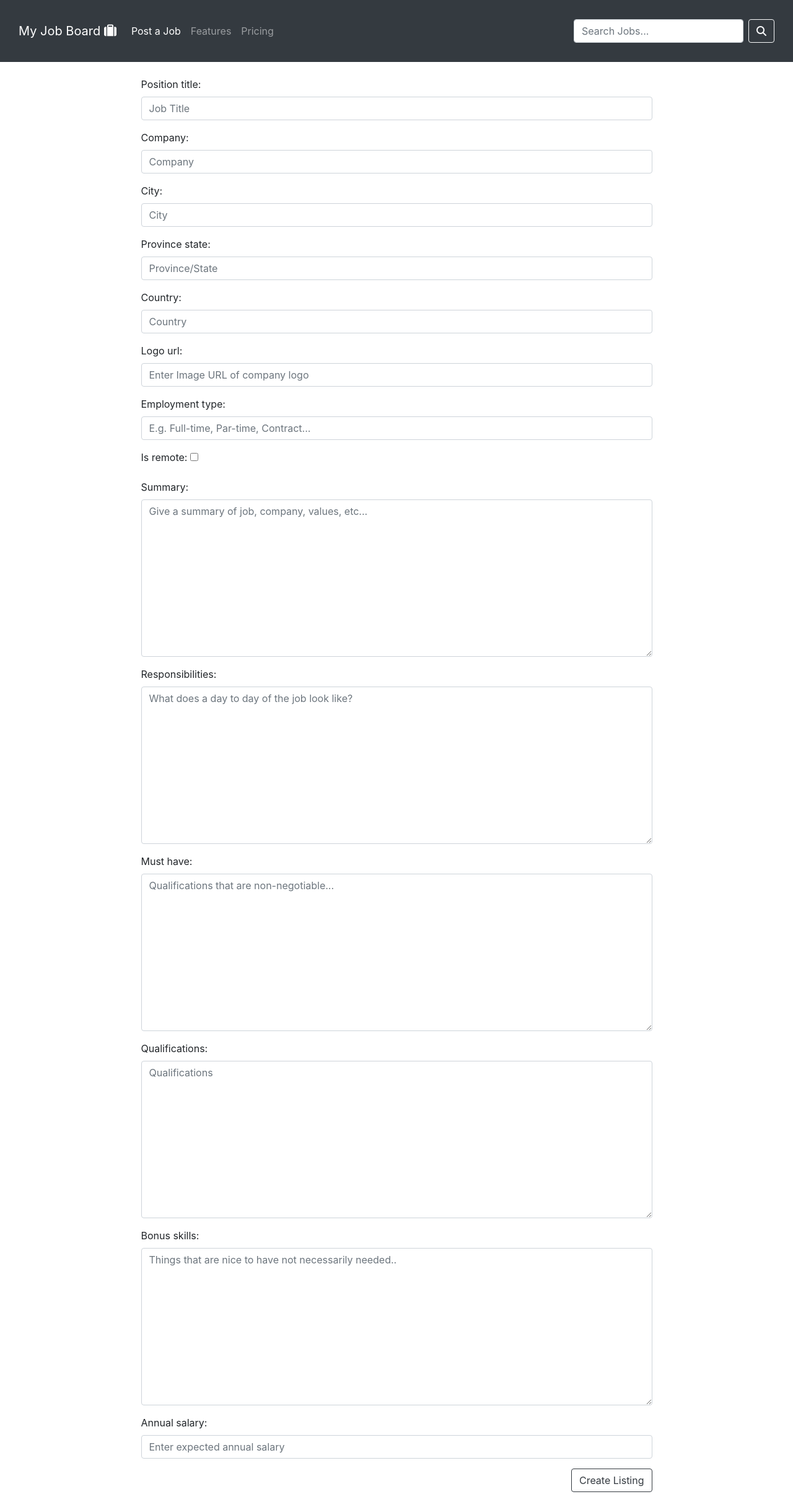
After one commit to shallondev/myjobboard, a Django app: page /create_job_listing in a window 1280 px wide. The commit adds this page. Shown: the whole page at 62% size. Run offline with Django 4.2, Linux system fonts and the light colour scheme; a user stored in the database is signed in; some libraries are stand-ins or nearby versions.

Commit message:
added forms

```diff
--- /dev/null
+++ b/myjobboard/jobportal/forms.py
@@ -0,0 +1,36 @@
+from django.forms import ModelForm
+from django import forms
+
+from .models import JobListing
+
+
+class CreateListingForm(ModelForm):
+    class Meta:
+        model = JobListing
+        fields = [
+            'position_title', 'company', 'city', 'province_state', 'country', 'logo_url', 'employment_type', 'is_remote',
+            'summary', 'responsibilities', 'must_have', 'qualifications', 'bonus_skills', 'annual_salary',
+            ]
+        widgets = {
+            'position_title': forms.TextInput(attrs={'class': 'form-control', 'placeholder': 'Job Title'}),
+            'company': forms.TextInput(attrs={'class': 'form-control', 'placeholder': 'Company'}),
+            'city': forms.TextInput(attrs={'class': 'form-control', 'placeholder': 'City'}),
+            'province_state': forms.TextInput(attrs={'class': 'form-control', 'placeholder': 'Province/State'}),
+            'country': forms.TextInput(attrs={'class': 'form-control', 'placeholder': 'Country'}),
+            'logo_url': forms.URLInput(attrs={'class': 'form-control', 'placeholder': 'Enter Image URL of company logo'}),
+            'employment_type': forms.TextInput(attrs={'class': 'form-control', 'placeholder': 'E.g. Full-time, Par-time, Contract...'}),
+            'summary': forms.Textarea(attrs={'class': 'form-control', 'placeholder': 'Give a summary of job, company, values, etc...'}),
+            'responsibilities': forms.Textarea(attrs={'class': 'form-control', 'placeholder': 'What does a day to day of the job look like?'}),
+            'must_have': forms.Textarea(attrs={'class': 'form-control', 'placeholder': 'Qualifications that are non-negotiable...'}),
+            'qualifications': forms.Textarea(attrs={'class': 'form-control', 'placeholder': 'Qualifications'}),
+            'bonus_skills': forms.Textarea(attrs={'class': 'form-control', 'placeholder': 'Things that are nice to have not necessarily needed..'}),
+            'annual_salary': forms.NumberInput(attrs={'class': 'form-control', 'placeholder': 'Enter expected annual salary'}),
+        }
+        required = {
+            'position_title': True,
+            'company': True,
+            'country': True,
+            'image_url': False,
+            'summary' : True,
+            'is_remote' : True,
+        }
--- a/myjobboard/jobportal/models.py
+++ b/myjobboard/jobportal/models.py
@@ -8,17 +8,32 @@ class User(AbstractUser):
 
 
 class JobListing(models.Model):
+    """
+    Holds job postings
+    """
     position_title = models.CharField(max_length=64, unique=False)
     company = models.CharField(max_length=100, unique=False)
     city = models.CharField(max_length=64, unique=False, blank=True, null=True)
     province_state = models.CharField(max_length=64, unique=False, blank=True, null=True)
     country = models.CharField(max_length=64, unique=False, blank=True, null=True)
-    description = models.TextField()
+
+    # Information regarding post
+    summary = models.TextField()
+    responsibilities = models.TextField(null=True, blank=True)
+    must_have = models.TextField(blank=True, null=True)
+    qualifications = models.TextField(blank=True, null=True)
+    bonus_skills = models.TextField(null=True, blank=True)
+    employment_type = models.CharField(max_length=100, unique=False)
     posted_by = models.ForeignKey(User, on_delete=models.CASCADE, related_name='job_listings')
+    annual_salary = models.DecimalField(max_digits=15, decimal_places=2, validators=[MinValueValidator(1), MaxValueValidator(1000000)], null=True, blank=True)
+    is_remote = models.BooleanField(default=False)
     is_active = models.BooleanField(default=True)
     logo_url = models.URLField(blank=True, null=True)
     posted_date = models.DateTimeField(auto_now_add=True)
     updated_date = models.DateTimeField(auto_now=True)
+
+    def __str__(self):
+        return f"{self.position_title} at {self.company}"
 
 
 class Application(models.Model):
@@ -31,4 +46,6 @@ class Application(models.Model):
     middle_name = models.CharField(max_length=64, unique=False)
     last_name = models.CharField(max_length=64, unique=False)
     email = models.EmailField(unique=False)
-    annual_salary = models.DecimalField(max_digits=15, decimal_places=2, validators=[MinValueValidator(1), MaxValueValidator(1000000)])
+
+    def __str__(self):
+        return f"Application for {self.job_listing.position_title} by {self.applicant.username}"
--- a/myjobboard/jobportal/static/jobportal/styles.css
+++ b/myjobboard/jobportal/static/jobportal/styles.css
@@ -0,0 +1,11 @@
+
+/* Layout */
+
+.navbar {
+    padding: 30px;
+}
+
+img {
+    width: 100px;
+    height: 100px;
+}
--- /dev/null
+++ b/myjobboard/jobportal/templates/jobportal/create_job_listing.html
@@ -0,0 +1,23 @@
+{% extends "jobportal/layout.html" %}
+{% load static %}
+
+{% block body %}
+
+    <!-- Forn -->
+    {% if request.user.is_authenticated %}
+        <div class="container mt-4">
+            <div class="row">
+                <div class="col-sm-9 col-md-9 col-lg-9 col-xl-9 mx-auto">
+                    <form method="post" action="#" class="needs-validation" novalidate>
+                        {% csrf_token %}
+                        {{ job_form.as_p }}
+                        <button type="submit" class="btn btn-outline-dark mb-3 float-right">Create Listing</button>
+                    </form>
+                </div>
+            </div>
+        </div>
+    {% else %}
+        <p>Not Signed In!</p>
+    {% endif %}
+
+{% endblock %}
--- a/myjobboard/jobportal/templates/jobportal/layout.html
+++ b/myjobboard/jobportal/templates/jobportal/layout.html
@@ -9,17 +9,50 @@
 
     <title>{% block title %}My Job Board{% endblock %}</title>
 
+    <!-- Boostrap Jquery -->
+    <script src="https://code.jquery.com/jquery-3.2.1.slim.min.js" integrity="sha384-KJ3o2DKtIkvYIK3UENzmM7KCkRr/rE9/Qpg6aAZGJwFDMVNA/GpGFF93hXpG5KkN" crossorigin="anonymous"></script>
+    <script src="https://cdn.jsdelivr.net/npm/popper.js@1.12.9/dist/umd/popper.min.js" integrity="sha384-ApNbgh9B+Y1QKtv3Rn7W3mgPxhU9K/ScQsAP7hUibX39j7fakFPskvXusvfa0b4Q" crossorigin="anonymous"></script>
+    <script src="https://cdn.jsdelivr.net/npm/bootstrap@4.0.0/dist/js/bootstrap.min.js" integrity="sha384-JZR6Spejh4U02d8jOt6vLEHfe/JQGiRRSQQxSfFWpi1MquVdAyjUar5+76PVCmYl" crossorigin="anonymous"></script>
+
     <!-- Bootstrap CSS -->
     <link rel="stylesheet" href="https://stackpath.bootstrapcdn.com/bootstrap/4.4.1/css/bootstrap.min.css" integrity="sha384-Vkoo8x4CGsO3+Hhxv8T/Q5PaXtkKtu6ug5TOeNV6gBiFeWPGFN9MuhOf23Q9Ifjh" crossorigin="anonymous">
 
     <!-- CSS -->
     <link href="{% static 'jobportal/styles.css' %}" rel="stylesheet">
 
+    <!-- Font Awesome -->
+    <script src="https://kit.fontawesome.com/e308f5f709.js" crossorigin="anonymous"></script>
+
     <!-- Load Script -->
     {% block script %}
     {% endblock %}
 </head>
 <body>
+
+    <!-- Side Bar -->
+    <nav class="navbar navbar-expand-lg navbar-dark bg-dark justify-content-between">
+        <a class="navbar-brand" href="{% url 'index' %}">My Job Board <i class="fa fa-suitcase" aria-hidden="true"></i></a>
+        <button class="navbar-toggler" type="button" data-toggle="collapse" data-target="#navbarNavDropdown" aria-controls="navbarNavDropdown" aria-expanded="false" aria-label="Toggle navigation">
+          <span class="navbar-toggler-icon"></span>
+        </button>
+        <div class="collapse navbar-collapse" id="navbarNavDropdown">
+          <ul class="navbar-nav">
+            <li class="nav-item active">
+              <a class="nav-link" href="{% url 'create_job_listing' %}">Post a Job <span class="sr-only">(current)</span></a>
+            </li>
+            <li class="nav-item">
+              <a class="nav-link" href="#">Features</a>
+            </li>
+            <li class="nav-item">
+              <a class="nav-link" href="#">Pricing</a>
+            </li>
+          </ul>
+        </div>
+        <form class="form-inline d-none d-lg-flex">
+            <input class="form-control mr-sm-2" type="search" placeholder="Search Jobs..." aria-label="Search">
+            <button class="btn btn-outline-light my-2 my-sm-0" type="submit"><i class="fas fa-search"></i></button>
+        </form>
+    </nav>
 
     <!-- Load Body -->
     <div class="body">
--- a/myjobboard/jobportal/urls.py
+++ b/myjobboard/jobportal/urls.py
@@ -4,4 +4,6 @@ from . import views
 
 urlpatterns = [
     path("", views.index, name="index"),
+    path("jobs/<str:listing>", views.view_listing, name="view_listing"),
+    path("create_job_listing", views.create_job_listing, name="create_job_listing"),
 ]
--- a/myjobboard/jobportal/views.py
+++ b/myjobboard/jobportal/views.py
@@ -1,6 +1,47 @@
+from django.http import HttpResponseRedirect
 from django.shortcuts import render
+from django.urls import reverse
+from django.contrib.auth.decorators import login_required
+
+from .models import JobListing
+from .forms import CreateListingForm
+
+
+@login_required
+def create_job_listing(request):
+    if request.method == "POST":
+
+        job_form = CreateListingForm(request.POST)
+
+        if job_form.is_valid():
+            job_listing = job_form.save(commit=False)
+            job_listing.posted_by = request.user
+            job_listing.save()
+
+            return HttpResponseRedirect(reverse("index"))
+
+    job_form = CreateListingForm()
+
+    return render(request, "jobportal/create_job_listing.html", {
+        'job_form' : job_form,
+    })
+
+
+def view_listing(request, listing):
+
+    # Get job listing
+    job_listing = JobListing.objects.get(id=listing)
+
+    return render(request, "jobportal/view_listing.html", {
+        'listing' : job_listing
+    })
 
 
 def index(request):
 
-    return render(request, "jobportal/index.html")
+    # Get job listings
+    listings = JobListing.objects.order_by('-posted_date')
+
+    return render(request, "jobportal/index.html", {
+        'listings' : listings
+    })
```
Also changed, not shown: myjobboard/jobportal/templates/jobportal/index.html (+23 -1 lines), myjobboard/jobportal/templates/jobportal/view_listing.html (added, +90 -0 lines), myjobboard/db.sqlite3, myjobboard/jobportal/migrations/0002_rename_description_joblisting_summary_and_more.py (added), myjobboard/jobportal/migrations/0003_alter_joblisting_employment_type.py (added), myjobboard/jobportal/static/jobportal/img/job-logo.png (added), myjobboard/myjobboard/settings.py (line endings or trailing spaces).
